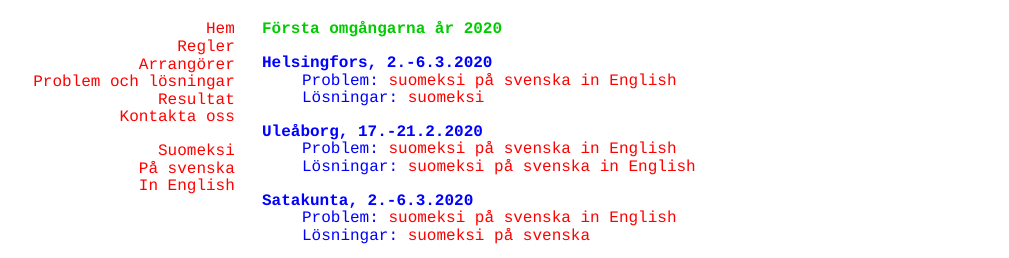
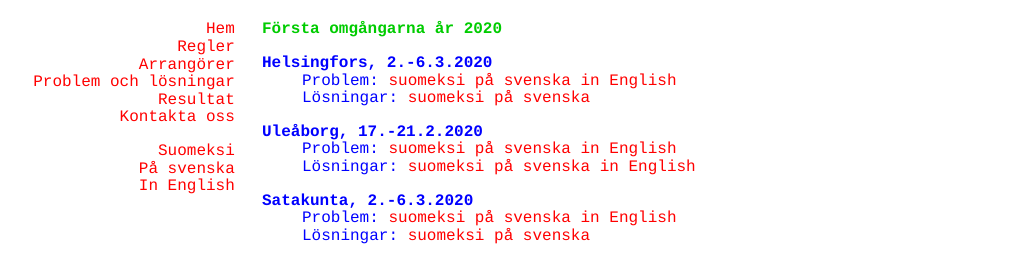
Before and after one commit to matematiikkakilpailut/matematiikkakilpailut.github.io, a Jekyll site: the page built from seiskat/sv/problem.html, in a window 1280 px wide and 900 px high. Shown: the part 203-461 px from the top of the window, without its empty margins (58-1067 px from the left). Built offline with Jekyll 4.4.1, drawn with Linux system fonts in a browser that asks for light colours.

Commit message:
Update problem.html
Helsingin alkukisan ratkaisut ruotsiksi

```diff
--- a/seiskat/sv/problem.html
+++ b/seiskat/sv/problem.html
@@ -17,6 +17,7 @@ Problemen och modellsvaren finns h&auml;r efter t&auml;vlingen. -->
    <dd>
     L&ouml;sningar:
     <a href="2020/h_r.pdf" lang="fi" hreflang="fi">suomeksi</a>
+     <a href="2020/h_sv_r.pdf">p&aring; svenska</a>
   </dd>
   <dt>Ule&aring;borg, 17.-21.2.2020</dt>
   <dd>
```
